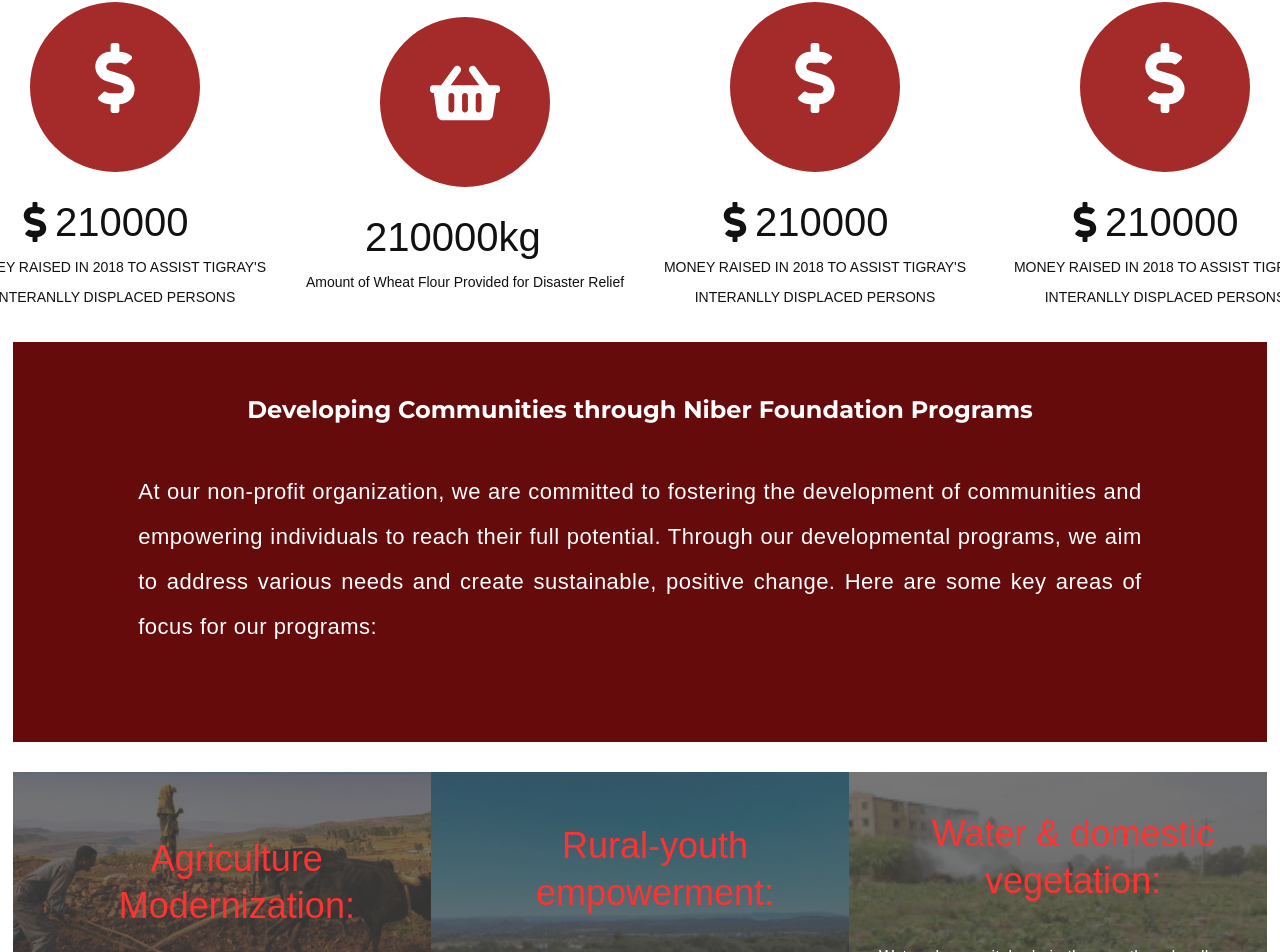
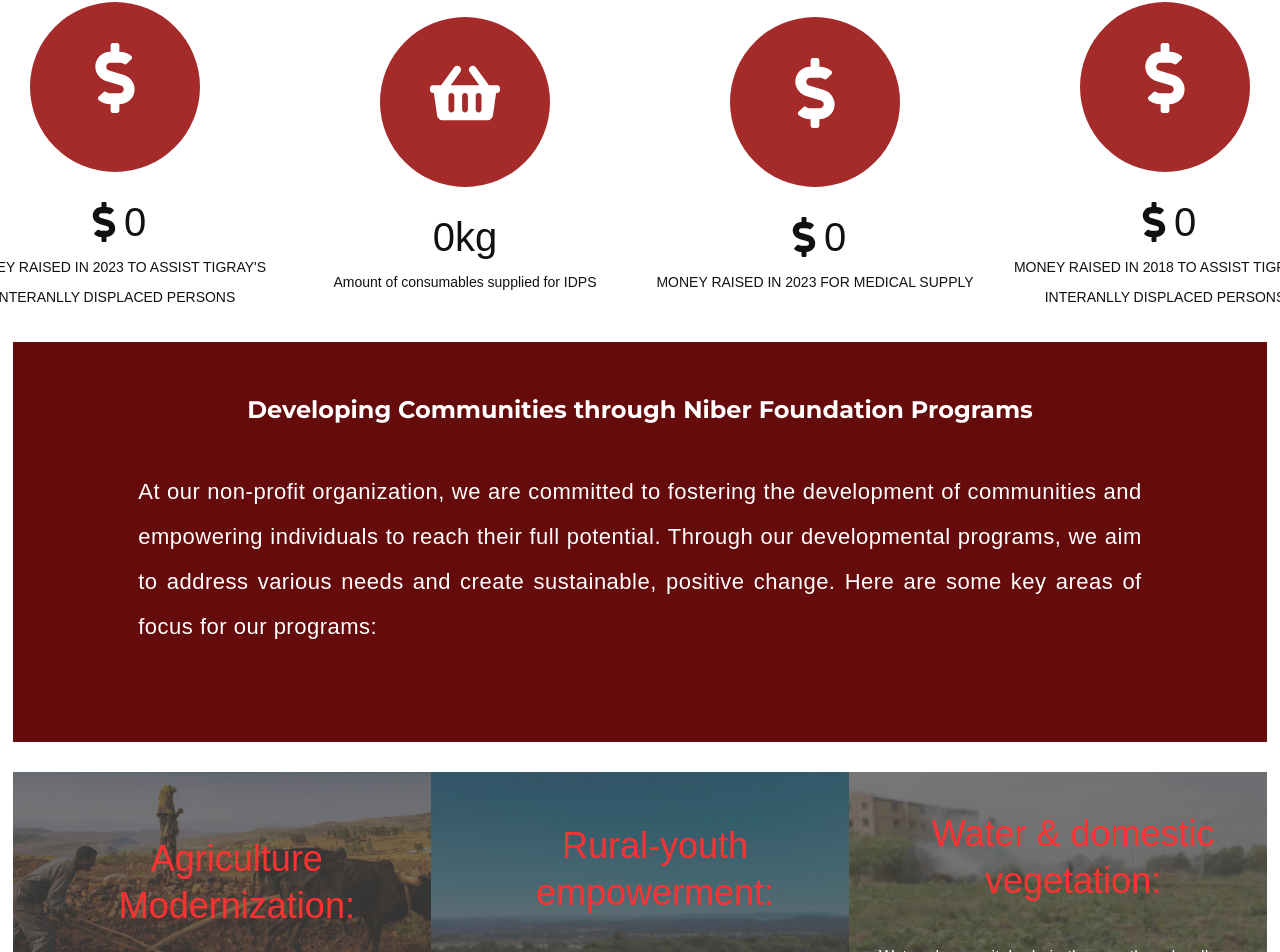
Before and after one commit to AredomLeake/niber-deploy, a Next.js app: page / in a window 1280 px wide. Shown: the part 1578-2530 px from the top of the page. Built offline with nearby package versions, Linux system fonts and the light colour scheme; no server answers.

Commit message:
modified

```diff
--- a/src/app/page.jsx
+++ b/src/app/page.jsx
@@ -71,11 +71,11 @@
           </div>
           <div className={styles.counter}>
             <FaDollarSign />
-            <span>210000</span>
+            <span>0</span>
           </div>
           <div className={styles.descrip}>
             <p>
-              MONEY RAISED IN 2018 TO ASSIST TIGRAY'S INTERANLLY DISPLACED
+              MONEY RAISED IN 2023 TO ASSIST TIGRAY'S INTERANLLY DISPLACED
               PERSONS
             </p>
           </div>
@@ -88,10 +88,10 @@
             </div>
           </div>
           <div className={styles.counter}>
-            <span>210000kg</span>
+            <span>0kg</span>
           </div>
           <div className={styles.descrip}>
-            <p>Amount of Wheat Flour Provided for Disaster Relief</p>
+            <p>Amount of consumables supplied for IDPS</p>
           </div>
         </div>
         <div className={styles.impacon}>
@@ -103,13 +103,10 @@
           </div>
           <div className={styles.counter}>
             <FaDollarSign />
-            <span>210000</span>
+            <span>0</span>
           </div>
           <div className={styles.descrip}>
-            <p>
-              MONEY RAISED IN 2018 TO ASSIST TIGRAY'S INTERANLLY DISPLACED
-              PERSONS
-            </p>
+            <p>MONEY RAISED IN 2023 FOR MEDICAL SUPPLY</p>
           </div>
         </div>
         <div className={styles.impacon}>
@@ -121,7 +118,7 @@
           </div>
           <div className={styles.counter}>
             <FaDollarSign />
-            <span>210000</span>
+            <span>0</span>
           </div>
           <div className={styles.descrip}>
             <p>
--- a/src/app/page.module.css
+++ b/src/app/page.module.css
@@ -155,7 +155,7 @@
 .counter {
   display: flex;
   align-items: center;
-  width: 200px;
+  justify-content: center;
   font-family: "Cardo", Sans-serif;
   font-size: 40px;
   font-weight: 400;
@@ -513,6 +513,8 @@
   .counter {
     display: flex;
     align-items: center;
+
+    justify-content: center;
     font-family: "Bebas Neau Pro", Sans-serif;
     font-size: 25px;
     font-weight: 400;
```
